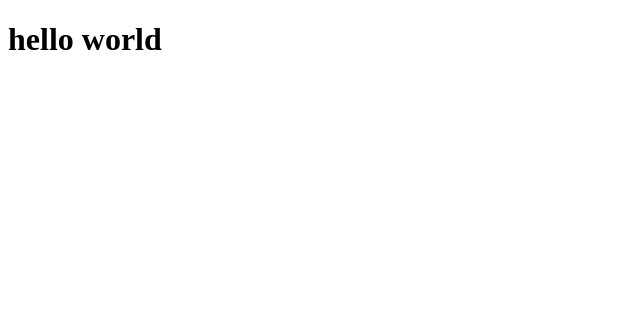
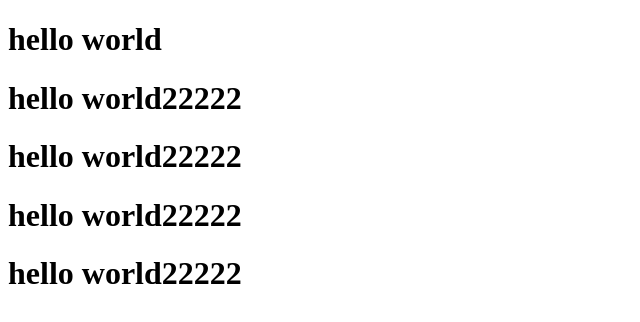
Before and after one commit to Majd-eddine-BEN-TAHAR/majd-test, a plain HTML site: page index.html in a window 1280 px wide. Shown: the whole page, without its empty margins (0-640 px from the left). Drawn offline with Linux system fonts and the light colour scheme.

Commit message:
second commit for the first

```diff
--- a/index.html
+++ b/index.html
@@ -8,5 +8,9 @@
   </head>
   <body>
     <h1>hello world</h1>
+    <h1>hello world22222</h1>
+    <h1>hello world22222</h1>
+    <h1>hello world22222</h1>
+    <h1>hello world22222</h1>
   </body>
 </html>
```
